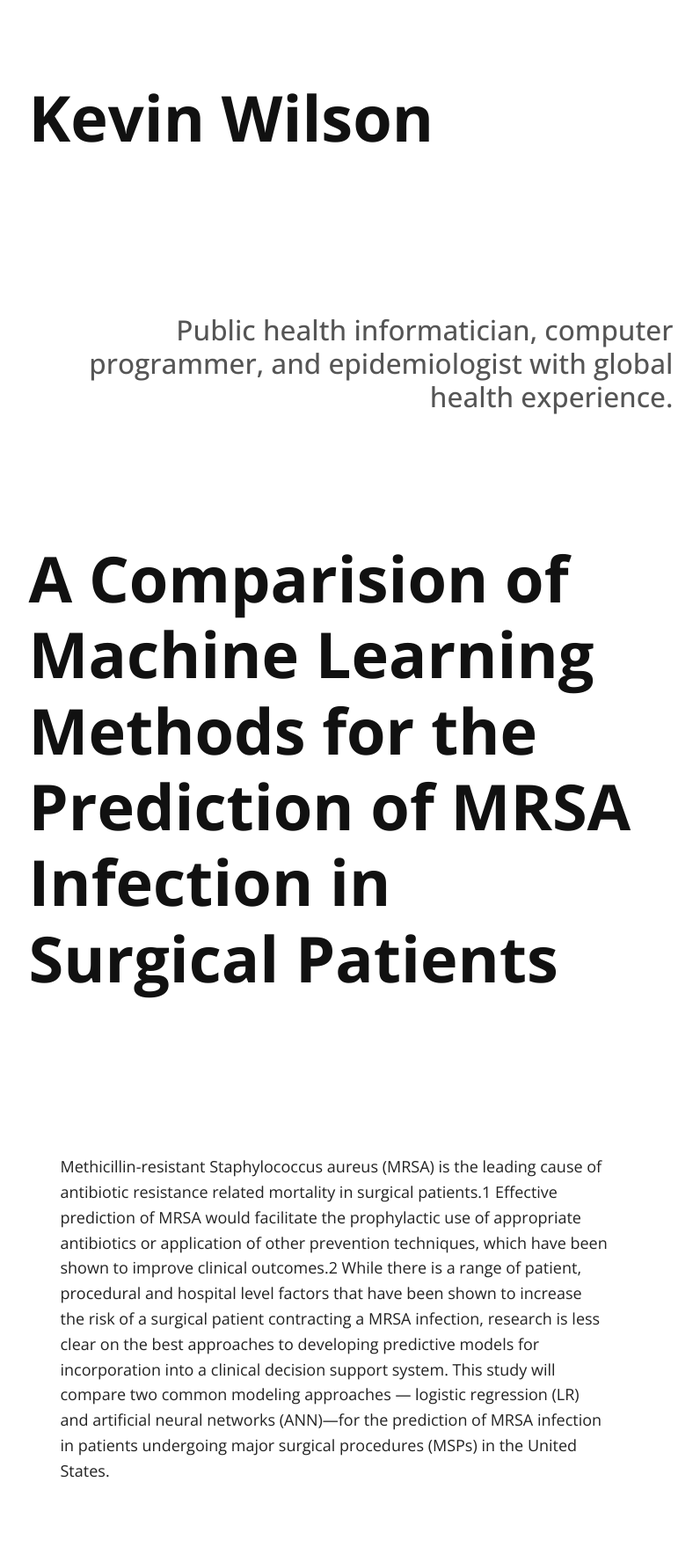
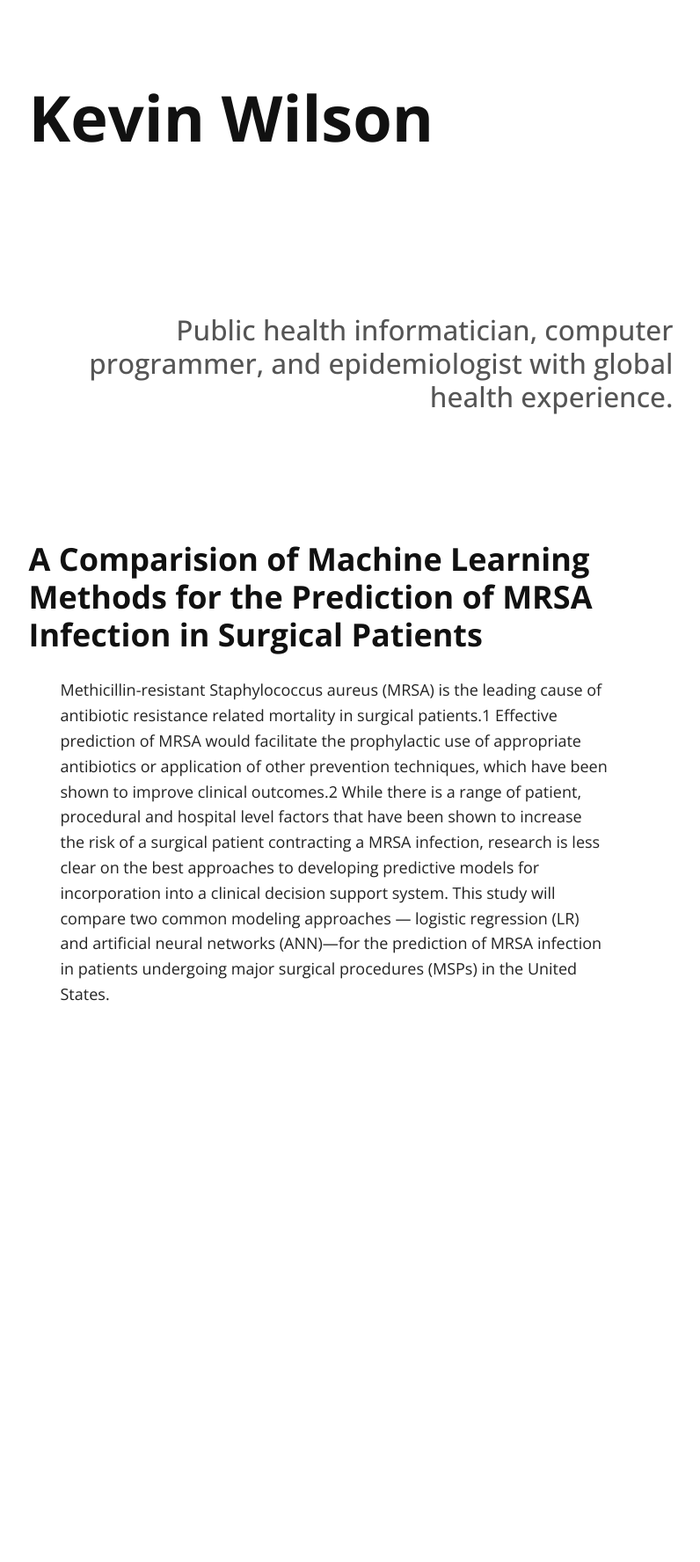
Before and after one commit to kevinwilson/kevinwilson.github.io, a Jekyll site: the page built from index.md, in a window 1280 px wide. Shown: the whole page at 88% size, without its empty margins (259-1055 px from the left). Built offline with Jekyll 4.4.1, drawn with Linux system fonts in a browser that asks for light colours; nearby versions of some CDN libraries; our own code applies the rules of GitHub Pages for plain Markdown files; after the commit the page ends 1235 px from its top, so only the background shows below that.

Commit message:
More updates

```diff
--- a/index.md
+++ b/index.md
@@ -4,6 +4,6 @@ layout: default
 
 ## Public health informatician, computer programmer, and epidemiologist with global health experience.
 
-# A Comparision of Machine Learning Methods for the Prediction of MRSA Infection in Surgical Patients
+### A Comparision of Machine Learning Methods for the Prediction of MRSA Infection in Surgical Patients
 
 Methicillin-resistant Staphylococcus aureus (MRSA) is the leading cause of antibiotic resistance related mortality in surgical patients.1 Effective prediction of MRSA would facilitate the prophylactic use of appropriate antibiotics or application of other prevention techniques, which have been shown to improve clinical outcomes.2  While there is a range of patient, procedural and hospital level factors that have been shown to increase the risk of a surgical patient contracting a MRSA infection, research is less clear on the best approaches to developing predictive models for incorporation into a clinical decision support system. This study will compare two common modeling approaches — logistic regression (LR) and artificial neural networks (ANN)—for the prediction of MRSA infection in patients undergoing major surgical procedures (MSPs) in the United States.
```
